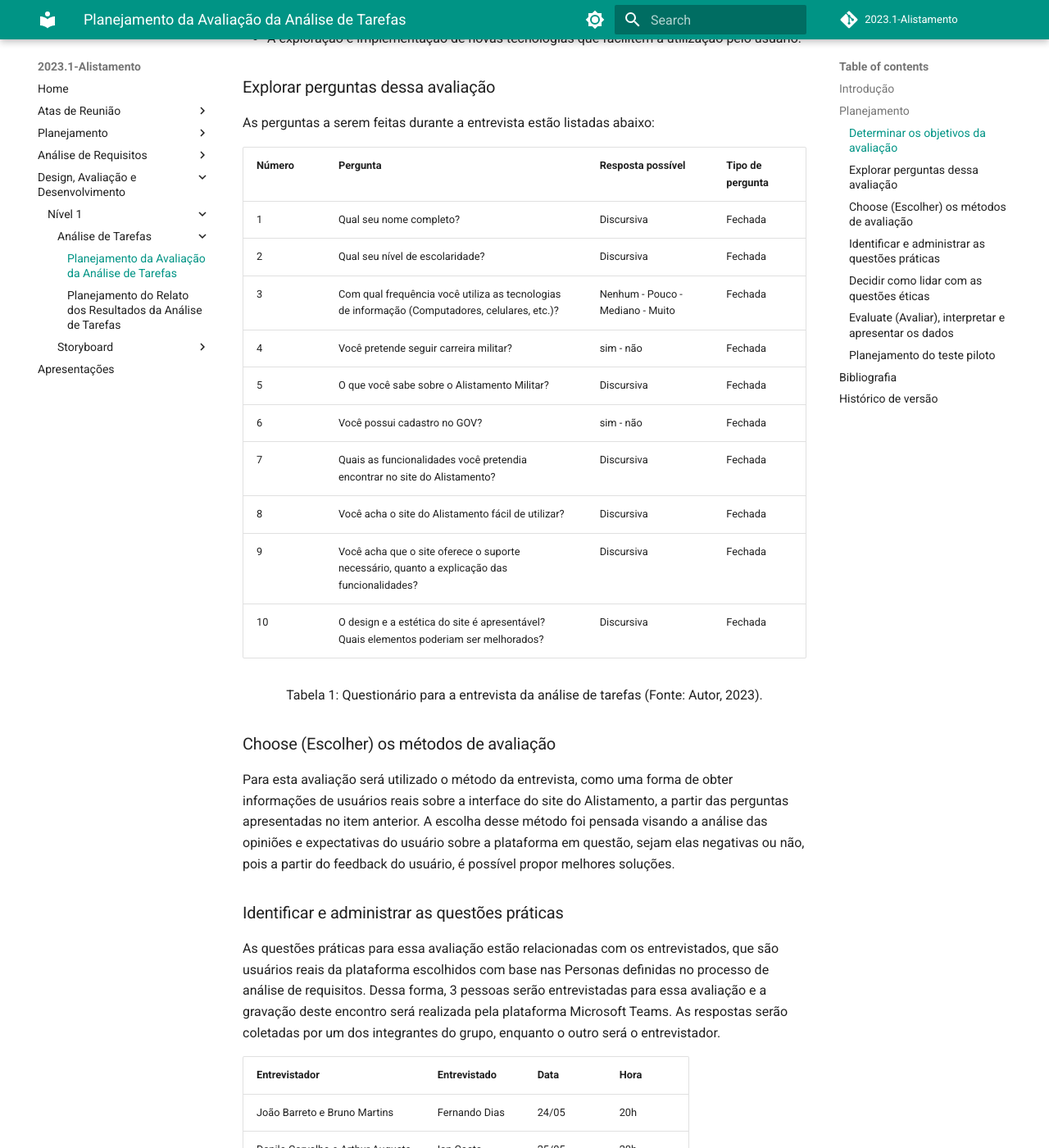
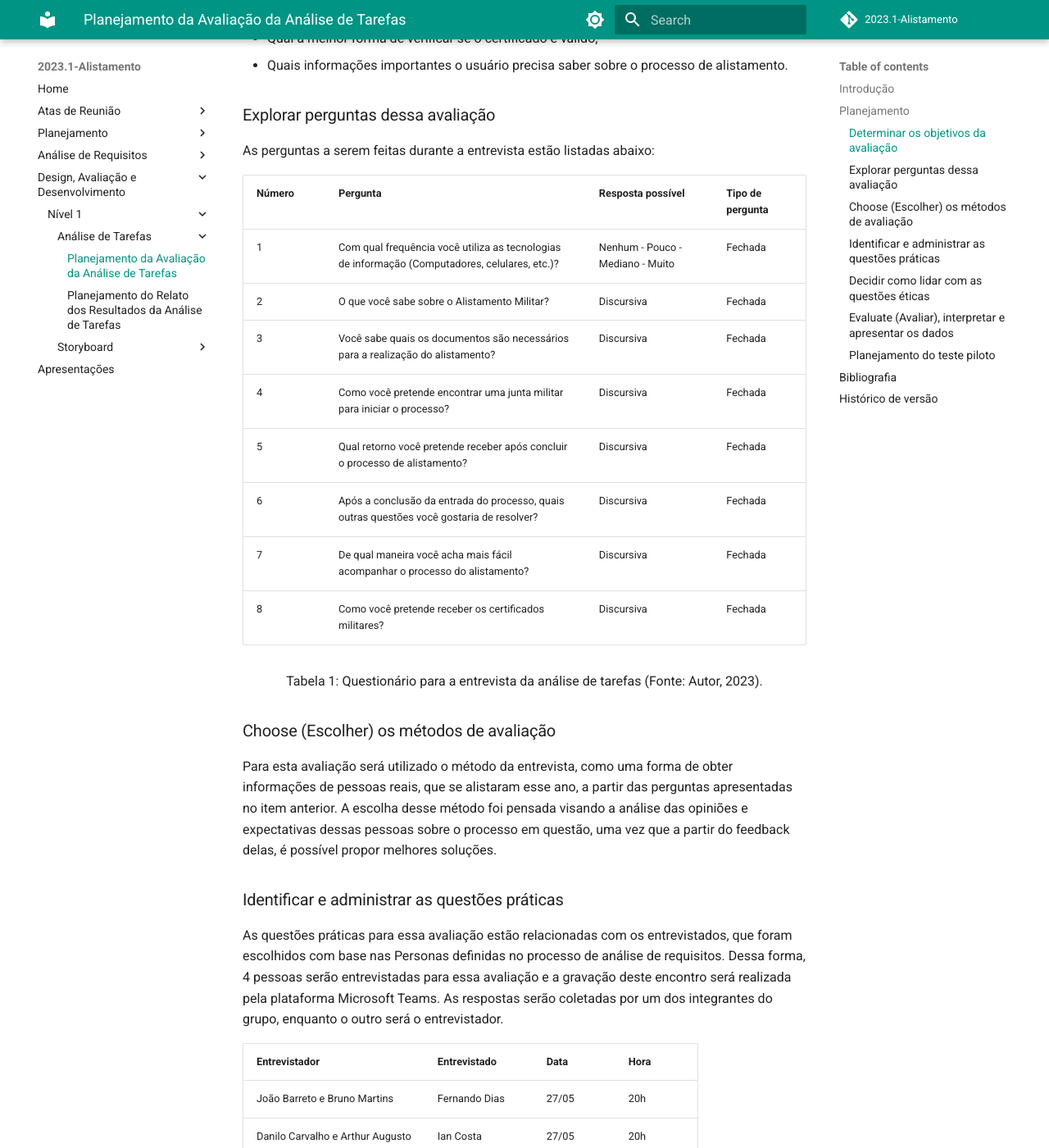
Before and after one commit to Interacao-Humano-Computador/2023.1-Alistamento, an MkDocs documentation site: the page built from docs/design_avaliacao_desenvolvimento/nivel1/analise_tarefas/planejamento_avaliacao.md, in a window 1280 px wide and 1400 px high, scrolled down 956 px. Shown: the whole window at 82% size. Built offline with MkDocs 1.6.1 and Material for MkDocs 9.7.7, drawn with Linux system fonts in a browser that asks for light colours; comment, search, counter and statistics services are not loaded; some of the changed text lies outside the part shown.

Commit message:
Corrigindo o Planejamento da Análise de Tarefas

```diff
--- a/docs/design_avaliacao_desenvolvimento/nivel1/analise_tarefas/planejamento_avaliacao.md
+++ b/docs/design_avaliacao_desenvolvimento/nivel1/analise_tarefas/planejamento_avaliacao.md
@@ -1,6 +1,6 @@
 ## Introdução
 
-Na etapa da análise de requisitos foi realizada a análise de tarefas para se obter informações importantes sobre as tarefas executadas pelos usuários, com base no Perfil do Usuário construído na etapa anterior. Com o objetivo de se obter mais detalhes acerca da experiência dos usuários com o site do Alistamento Militar, serão realizadas entrevistas com diferentes pessoas que utilizam esta plataforma. Dessa forma, o avaliador poderá propor melhorias e construir uma nova interface que atenda as necessidades do usuário.
+Na etapa da análise de requisitos foi realizada a análise de tarefas para se obter informações importantes sobre as tarefas executadas pelos usuários, com base no Perfil do Usuário construído na etapa anterior. Com o objetivo de se obter mais detalhes acerca das funcionalidades que a atividade de alistamento deve ter, serão realizadas entrevistas com diferentes pessoas que precisam se alistar. Dessa forma, o avaliador poderá propor melhorias e construir uma nova interface que atenda as necessidades do usuário.
 
 ## Planejamento
 
@@ -19,11 +19,12 @@
 
 Essa avaliação tem por objetivo obter informações mais detalhadas sobre:
 
-+ As interações dos usuários com a plataforma;
-+ Os problemas de interface apresentados;
-+ A concordância com os príncipios gerais de projeto;
-+ A proposição de melhorias de design;
-+ A exploração e implementação de novas tecnologias que facilitem a utilização pelo usuário.
++ Quais atividades são realizadas no processo de alistamento;
++ Como é feito o acompanhamento do alistamento ;
++ De que forma o usuário pretende encontrar uma Junta Militar
++ Como é emitido um certificado militar;
++ Qual a melhor forma de verificar se o certificado é valido;
++ Quais informações importantes o usuário precisa saber sobre o processo de alistamento.
 
 ### Explorar perguntas dessa avaliação
 
@@ -31,16 +32,14 @@
 
 | Número | Pergunta | Resposta possível | Tipo de pergunta
 | ---- | ---- | ---- | ---- |
-| 1 | Qual seu nome completo? | Discursiva | Fechada
-| 2 | Qual seu nível de escolaridade? | Discursiva | Fechada
-| 3 | Com qual frequência você utiliza as tecnologias de informação (Computadores, celulares, etc.)? | Nenhum - Pouco - Mediano - Muito | Fechada
-| 4 | Você pretende seguir carreira militar? | sim - não | Fechada
-| 5 | O que você sabe sobre o Alistamento Militar? | Discursiva | Fechada
-| 6 | Você possui cadastro no GOV? | sim - não | Fechada
-| 7 | Quais as funcionalidades você pretendia encontrar no site do Alistamento? | Discursiva | Fechada
-| 8 | Você acha o site do Alistamento fácil de utilizar? | Discursiva | Fechada
-| 9 | Você acha que o site oferece o suporte necessário, quanto a explicação das funcionalidades? | Discursiva | Fechada
-| 10 | O design e a estética do site é apresentável? Quais elementos poderiam ser melhorados? | Discursiva | Fechada
+| 1 | Com qual frequência você utiliza as tecnologias de informação (Computadores, celulares, etc.)? | Nenhum - Pouco - Mediano - Muito | Fechada
+| 2 | O que você sabe sobre o Alistamento Militar? | Discursiva | Fechada
+| 3 | Você sabe quais os documentos são necessários para a realização do alistamento? | Discursiva | Fechada
+| 4 | Como você pretende encontrar uma junta militar para iniciar o processo? | Discursiva | Fechada
+| 5 | Qual retorno você pretende receber após concluir o processo de alistamento? | Discursiva | Fechada
+| 6 | Após a conclusão da entrada do processo, quais outras questões você gostaria de resolver? | Discursiva | Fechada
+| 7 | De qual maneira você acha mais fácil acompanhar o processo do alistamento? | Discursiva | Fechada
+| 8 | Como você pretende receber os certificados militares? | Discursiva | Fechada
 
 <div style="text-align: center">
 <p> Tabela 1: Questionário para a entrevista da análise de tarefas (Fonte: Autor, 2023).</p>
@@ -49,19 +48,20 @@
 
 ### Choose (Escolher) os métodos de avaliação
 
-Para esta avaliação será utilizado o método da entrevista, como uma forma de obter informações de usuários reais sobre a interface do site do Alistamento, a partir das perguntas apresentadas no item anterior. A escolha desse método foi pensada visando a análise das opiniões e expectativas do usuário sobre a plataforma em questão, sejam elas negativas ou não, pois a partir do feedback do usuário, é possível propor melhores soluções.
+Para esta avaliação será utilizado o método da entrevista, como uma forma de obter informações de pessoas reais, que se alistaram esse ano, a partir das perguntas apresentadas no item anterior. A escolha desse método foi pensada visando a análise das opiniões e expectativas dessas pessoas sobre o processo em questão, uma vez que a partir do feedback delas, é possível propor melhores soluções.
 
 ### Identificar e administrar as questões práticas
 
-As questões práticas para essa avaliação estão relacionadas com os entrevistados, que são usuários reais da plataforma escolhidos com base nas Personas definidas no processo de análise de requisitos. Dessa forma,  3 pessoas serão entrevistadas para essa avaliação e a gravação deste encontro será realizada pela plataforma Microsoft Teams. As respostas serão coletadas por um dos integrantes do grupo, enquanto o outro será o entrevistador.
+As questões práticas para essa avaliação estão relacionadas com os entrevistados, que foram escolhidos com base nas Personas definidas no processo de análise de requisitos. Dessa forma, 4 pessoas serão entrevistadas para essa avaliação e a gravação deste encontro será realizada pela plataforma Microsoft Teams. As respostas serão coletadas por um dos integrantes do grupo, enquanto o outro será o entrevistador.
 
 |Entrevistador | Entrevistado | Data | Hora
 | ---- | ---- | ---- | ----
-| João Barreto e Bruno Martins | Fernando Dias | 24/05 | 20h
-| Danilo Carvalho e Arthur Augusto | Ian Costa | 25/05 | 20h
-| Gabriel Marques e João Barreto | Maurício Araújo | 25/05 | 20h
+| João Barreto e Bruno Martins | Fernando Dias | 27/05 | 20h
+| Danilo Carvalho e Arthur Augusto | Ian Costa | 27/05 | 20h
+| Gabriel Marques e João Barreto | Maurício Araújo | 28/05 | 20h
+| João Barreto e Danilo Carvalho | Guilherme Soares | 28/05 | 20h
 <div style="text-align: center">
-<p> Tabela 2: Cronograma das entrevistas de análise de tarefas (Fonte: Autor, 2023).</p>
+<p> Tabela 2: Cronograma das entrevistas da análise de tarefas (Fonte: Autor, 2023).</p>
 </div>
 
 
@@ -69,20 +69,20 @@
 
 Para que o entrevistado tenha plena consciência daquilo que está participando e para garantir que nenhuma informação do usuário seja manipulada ou utilizada para fins além da pesquisa, será necessário a concordância do seguinte termo de consentimento:
 
->Esta entrevista está sendo realizada pelo Grupo 5 da disciplina de Interação Humano Computador do curso de Engenharia de Software   da Universidade de Brasília, com o objetivo de contribuir com a análise e desenvolvimento de soluções para a interface do site do Alistamento Militar. As perguntas que serão respondidas pelos entrevistados não serão manipuladas de forma alguma, sendo papel dos entrevistadores apenas colher as informações e analisar quais são os pontos mais críticos da plataforma. Além disso, os entrevistadores irão manter o pleno respeito ao entrevistado durante esse processo e garantir que as respostas não afetem os usuários, mas proponham a construção de uma plataforma mais agradável.
+>Esta entrevista está sendo realizada pelo Grupo 5 da disciplina de Interação Humano Computador do curso de Engenharia de Software da Universidade de Brasília, com o objetivo de contribuir com a análise e desenvolvimento de soluções para a interface do site do Alistamento Militar. As perguntas que serão respondidas pelos entrevistados não serão manipuladas de forma alguma, sendo papel dos entrevistadores apenas colher as informações e analisar quais são os pontos mais críticos da plataforma. Além disso, os entrevistadores irão manter o pleno respeito ao entrevistado durante esse processo e garantir que as respostas não afetem os usuários, mas proponham a construção de uma plataforma mais agradável.
 
->Dessa forma, você concorda com os termos mencionados
+>Dessa forma, você concorda com os termos mencionados e permite que a sua imagem seja utilizada na gravação?
 
 > sim [ ]
 > não [ ]
 
 ### Evaluate (Avaliar), interpretar e apresentar os dados
 
-Com todos os dados coletados, será realizada uma avaliação detalhada sobre qual o principal problema apontado, quais as limitações e de que forma elas poderiam ser corrigidas. A partir dessa análise, os dados serão apresentados de forma sintetizada.
+Com todos os dados coletados, será realizada uma avaliação detalhada sobre quais as atividades os usuários pretendem realizar no processo de alistamento e de que forma elas poderiam ser transformadas em uma plataforma para melhor atendê-los. A partir dessa análise, os dados serão apresentados de forma sintetizada.
 
 ### Planejamento do teste piloto
 
-Antes da entrevista, serão testadas a plataforma Teams e todos os elementos integrados, a verificação do site quanto a atualização da página ou sobrecarga do servidor. Para isso, esses critérios serão checados e será realizada uma reunião simulada apenas para teste.
+Antes da entrevista, será testada a plataforma Teams, por meio da qual será gravada tal reunião, e verificar se a câmera, o áudio e a gravação estão funcionando corretamente. Para isso, esses critérios serão checados por meio de uma reunião simulada apenas para teste. O teste piloto será realizado no dia 27/05 às 10h da manhã.
 
 ## Bibliografia
 
```
